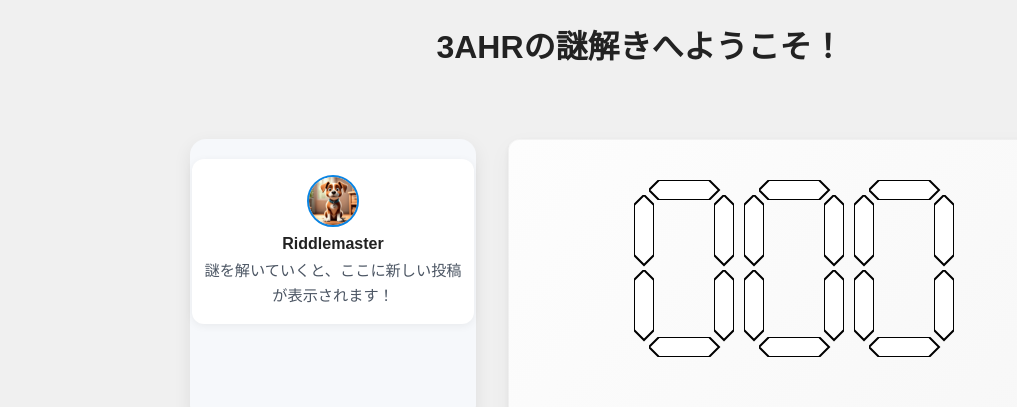
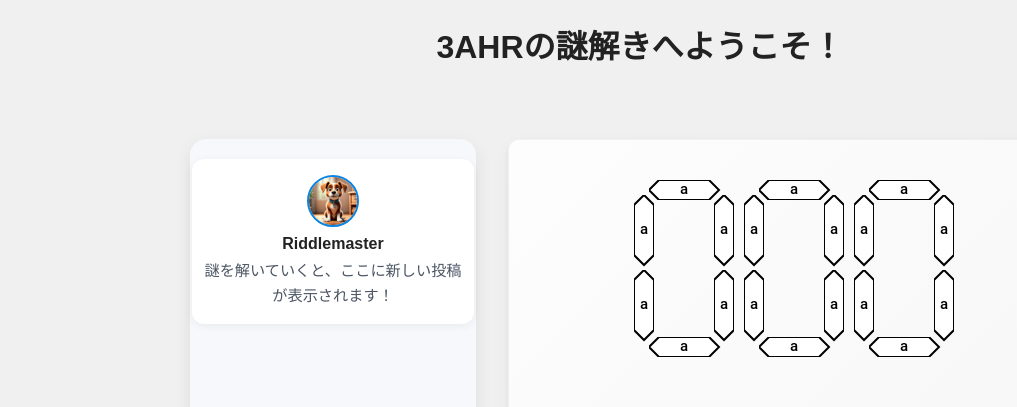
Before and after one commit to Falcon-SM/3AHR_bunkasaiWebapp, a Next.js app: page /riddles/3 in a window 1280 px wide. Shown: the top 407 px of the page, without its empty margins (0-1017 px from the left). Built offline with nearby package versions, Linux system fonts and the light colour scheme.

Commit message:
中身に文字、エラー対応

```diff
--- a/components/diamondd.tsx
+++ b/components/diamondd.tsx
@@ -8,7 +8,7 @@ type diamhiki={
     y:number;
 }
 //const canvasRef = [[useRef<(HTMLCanvasElement) | null>(null), useRef<(HTMLCanvasElement) | null>(null), useRef<(HTMLCanvasElement) | null>(null), useRef<(HTMLCanvasElement) | null>(null), useRef<(HTMLCanvasElement) | null>(null),useRef<(HTMLCanvasElement) | null>(null) ], [useRef<(HTMLCanvasElement) | null>(null), useRef<(HTMLCanvasElement) | null>(null), useRef<(HTMLCanvasElement) | null>(null), useRef<(HTMLCanvasElement) | null>(null), useRef<(HTMLCanvasElement) | null>(null),useRef<(HTMLCanvasElement) | null>(null) ], [useRef<(HTMLCanvasElement) | null>(null), useRef<(HTMLCanvasElement) | null>(null), useRef<(HTMLCanvasElement) | null>(null), useRef<(HTMLCanvasElement) | null>(null), useRef<(HTMLCanvasElement) | null>(null),useRef<(HTMLCanvasElement) | null>(null) ]]
-export default function diamond({typp,mozi,x,y}:diamhiki){
+export default function Diamond({typp,mozi,x,y}:diamhiki){
     const canvasRef = useRef<(HTMLCanvasElement) | null>(null)
     const[cl,setCl]=useState(0)
     useEffect(()=>{
@@ -42,7 +42,13 @@ export default function diamond({typp,mozi,x,y}:diamhiki){
         ctx.strokeStyle = "black";
         ctx.lineWidth = 2;
         ctx.fill();
-        ctx.stroke();},[cl])
+        ctx.stroke();
+        ctx.fillStyle = ["white","black"][1-cl];
+         ctx.font = '15px Roboto medium';
+        ctx.textBaseline="middle";
+        ctx.textAlign="center";
+        ctx.fillText(mozi,[10,35][typp],[10,35][1-typp])
+    },[cl])
 
     return(
         <canvas onClick={()=>(setCl((prev)=>(1-prev)))} ref={canvasRef} width={[20,80][typp]} height={[20,80][1-typp]} style={{width:[20,80][typp],height:[20,80][1-typp],position:"absolute",left:x,top:y}}></canvas>
```
